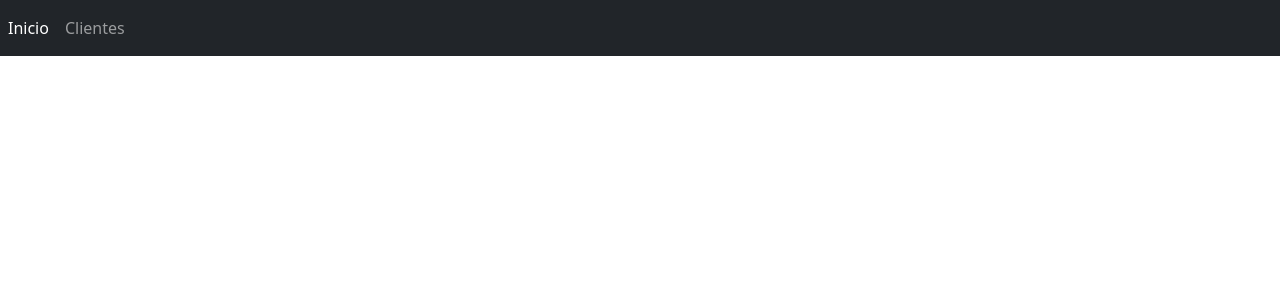
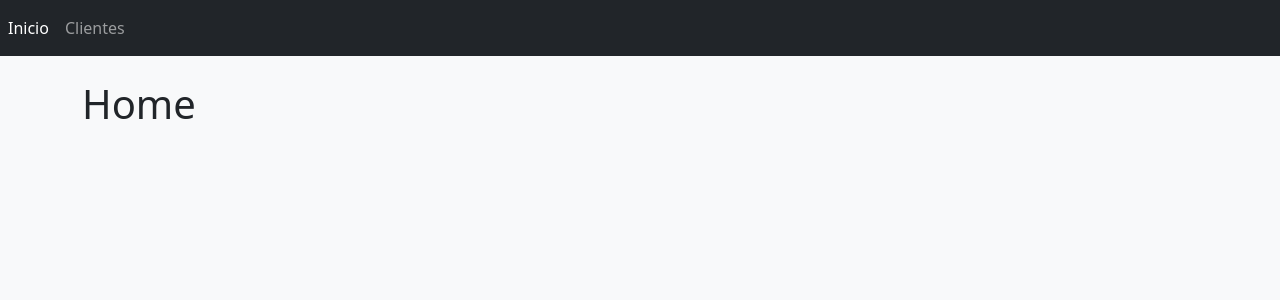
Before and after one commit to matttoledo/verly-admin, a Next.js app: page / in a window 1280 px wide. Shown: the top 300 px of the page. Built offline with nearby package versions, Linux system fonts and the light colour scheme.

Commit message:
ajuste navbar

```diff
--- a/pages/_app.js
+++ b/pages/_app.js
@@ -1,8 +1,24 @@
 import '../styles/globals.css'
 import 'bootstrap/dist/css/bootstrap.css'
+import { Nav } from '../components';
+import Head from 'next/head';
 
 function MyApp({ Component, pageProps }) {
-  return <Component {...pageProps} />
+  return (
+    <>
+        <Head>
+            <title>Verly Admin</title>
+        </Head>
+
+        <div className="app-container bg-light">
+            <Nav />
+            <div className="container pt-4 pb-4">
+                <Component {...pageProps} />
+            </div>
+        </div>
+
+    </>
+);
 }
 
 export default MyApp
--- a/pages/customers/index.jsx
+++ b/pages/customers/index.jsx
@@ -43,11 +43,11 @@ function Index() {
                             <td>{user.address.logradouro} {user.address.localidade} {user.address.complemento} {user.address.bairro} {user.address.cidade}</td>
                             <td>{user.defaulter}</td>
                             <td style={{ whiteSpace: 'nowrap' }}>
-                                <Link href={`/customers/edit/${user.id}`} className="btn btn-sm btn-primary mr-1">Edit</Link>
+                                <Link href={`/customers/edit/${user.id}`} className="btn btn-sm btn-primary mr-1">Editar</Link>
                                 <button onClick={() => deleteUser(user.id)} className="btn btn-sm btn-danger btn-delete-user" disabled={user.isDeleting}>
                                     {user.isDeleting
                                         ? <span className="spinner-border spinner-border-sm"></span>
-                                        : <span>Delete</span>
+                                        : <span>Deletar</span>
                                     }
                                 </button>
                             </td>
--- a/pages/index.jsx
+++ b/pages/index.jsx
@@ -1,9 +1,8 @@
-import { Nav } from '../components';
 
 export default Home;
 
 function Home() {
     return (
-        <Nav></Nav>
+        <h1>Home</h1>
     );
 }
```
